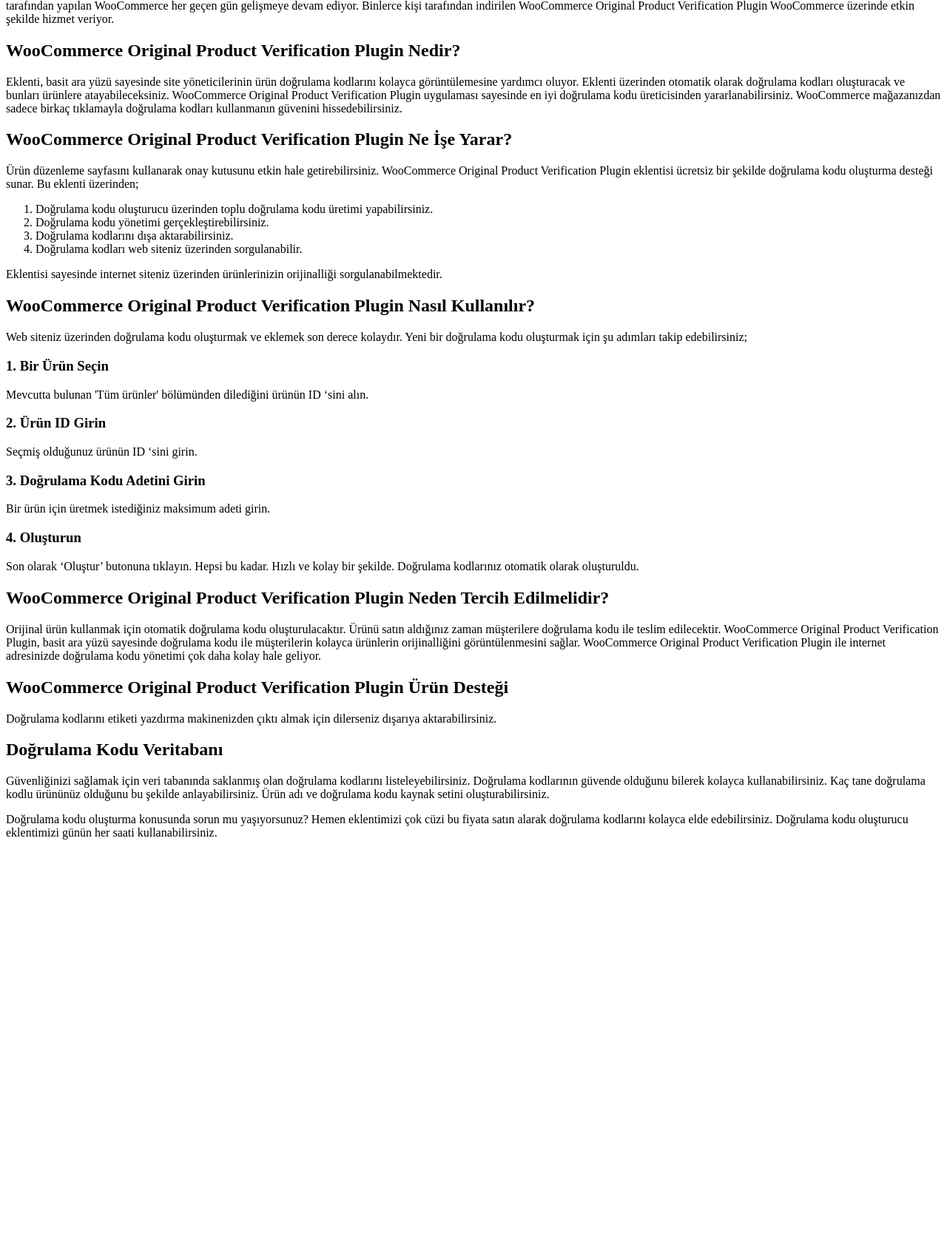
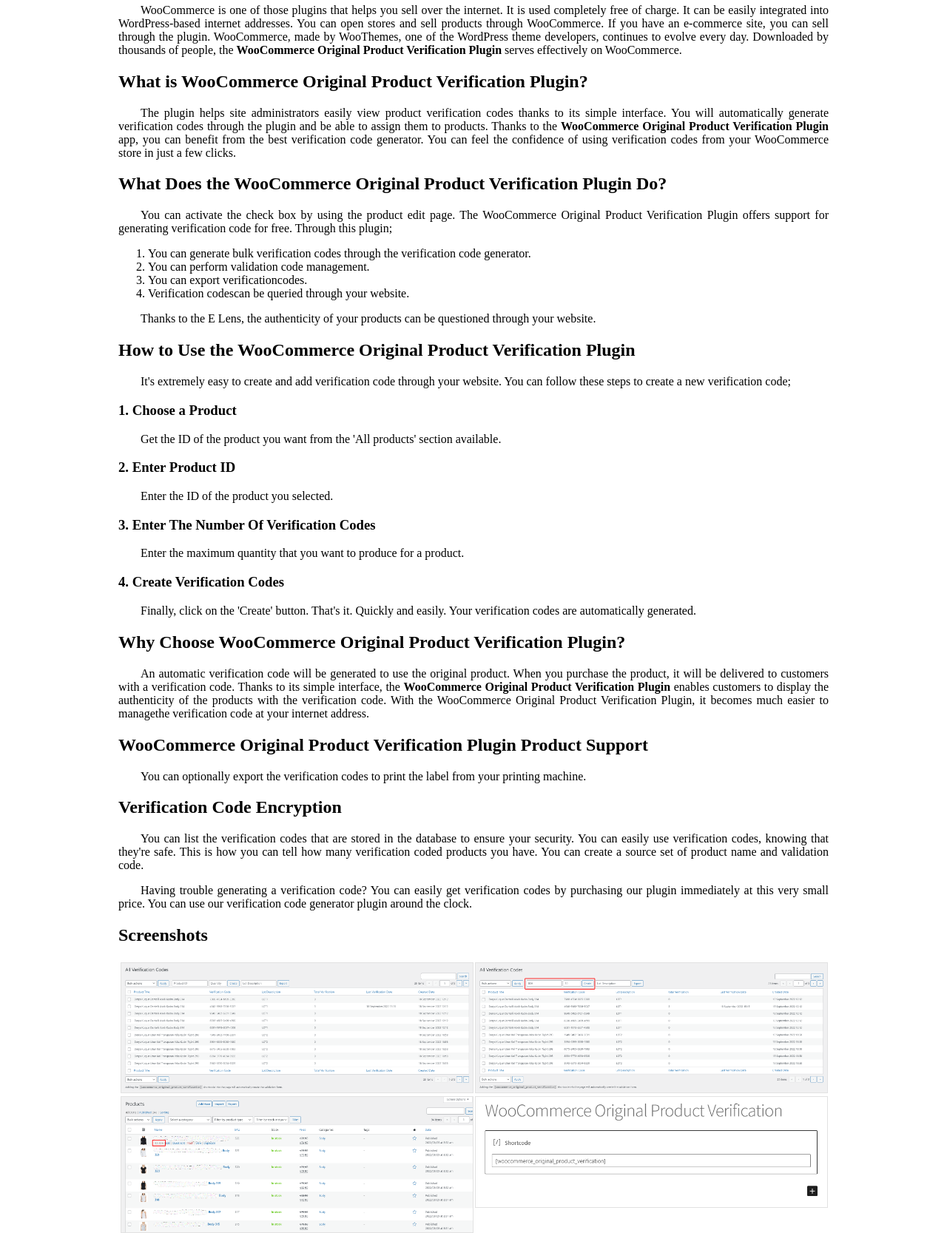
Before and after one commit to recepuncu/woocommerce-original-product-verification, a plain HTML site: page index.html in a window 1280 px wide. Shown: the part 602-2269 px from the top of the page at 74% size. Before the commit the page ends 1753 px from the top, so only its background shows below. Drawn offline with Linux system fonts and the light colour scheme.

Commit message:
Update index.html

```diff
--- a/index.html
+++ b/index.html
@@ -1,44 +1,110 @@
 <!doctype html>
-<html lang="tr">
+<html lang="en">
 	<head>
-    <meta charset="utf-8" />
-    <meta name="viewport" content="width=device-width, initial-scale=1" />
+		<meta charset="utf-8"/>
+		<meta name="description" content="It allows users to check the originality of the products with the serial numbers produced on the web site" />
+		<meta name="keywords" content="WooCommerce, Original, Product, Verification, Plugin" />
+		<meta name="author" content="Recep Uncu" />
+		<meta name="viewport" content="width=device-width, initial-scale=1"/>
 		<title>WooCommerce Original Product Verification Plugin</title>
+		<style type="text/css">
+			body {
+				margin: 0;
+				padding: 0;
+			}
+			main {
+				max-width: 960px;
+				margin: auto;
+			}
+			h1 {
+				text-align: center;
+			}
+			p {
+				text-indent: 30px;
+				text-align: justify;
+			}
+			.center {
+				display: block;
+				margin: auto;
+			}
+			table img {
+				width: 100%;
+				border: solid 1px #e2e2e2;
+			}
+			table td, table td * {
+				vertical-align: top;
+			}
+			footer {
+				display: block;
+				padding: 3px;
+				background-color: #9a5b8e;
+				color: white;
+				margin-top: 30px;
+			}
+			footer > p {
+				text-align: center;
+			}
+		</style>
 	</head>
 	<body>
-	  <img src="10-590x300.png" />
+		<main>
+			<img src="10-590x300.png" class="center" />
 			<h1>WooCommerce Original Product Verification Plugin</h1>
-<p>WooCommerce ürünlerinize doğrulama kodu eklemek için WooCommerce Original Product Verification Plugin’den yararlanabilirsiniz. Bu eklenti doğrulama kodunu otomatik olarak üretir.</p>
-<p>WooCommerce Original Product Verification Plugin ile kendi doğrulama kodlarınızı oluşturabilirsiniz. WordPress sitenize kurulan bu eklenti sayesinde her ürün için birden fazla doğrulama kodu üretebilirsiniz. Doğrulama kodu oluşturucu ile ürünleriniz kalıcı olarak tanınıyor. Doğrulama kodunu internet siteniz üzerinden sorgulatarak orijinal olup olmadığını öğrenebilirsiniz. WooCommerce mağazanız üzerinden sadece birkaç tıklamayla doğrulama kodu oluşturabilirsiniz. Eklentimiz en güçlü doğrulama kodu yöneticilerinden ilk ve tekidir. WooCommerce Original Product Verification Plugin ile yazılım, oyun ve dijital ürün ya da fiziksel ürünleriniz için doğrulama kodu oluşturabilirsiniz.</p>
-<h2>WooCommerce Nedir?</h2>
-<p>WooCommerce, internet üzerinden satış yapmanıza yardımcı olan eklentilerden bir tanesidir. Tamamen ücretsiz bir şekilde kullanılır. WordPress tabanlı internet adreslerine kolayca entegre olabilir. WooCommerce üzerinden mağaza açabilir ve ürün satışı yapabilirsiniz. E ticaret siteniz bulunuyorsa eklenti üzerinden satış yapabilirsiniz. WordPress tema geliştiricilerinden biri olan WooThemes tarafından yapılan WooCommerce her geçen gün gelişmeye devam ediyor. Binlerce kişi tarafından indirilen WooCommerce Original Product Verification Plugin WooCommerce üzerinde etkin şekilde hizmet veriyor.</p>
-<h2>WooCommerce Original Product Verification Plugin Nedir?</h2>
-<p>Eklenti, basit ara yüzü sayesinde site yöneticilerinin ürün doğrulama kodlarını kolayca görüntülemesine yardımcı oluyor. Eklenti üzerinden otomatik olarak doğrulama kodları oluşturacak ve bunları ürünlere atayabileceksiniz. WooCommerce Original Product Verification Plugin uygulaması sayesinde en iyi doğrulama kodu üreticisinden yararlanabilirsiniz. WooCommerce mağazanızdan sadece birkaç tıklamayla doğrulama kodları kullanmanın güvenini hissedebilirsiniz.</p>
-<h2>WooCommerce Original Product Verification Plugin Ne İşe Yarar?</h2>
-<p>Ürün düzenleme sayfasını kullanarak onay kutusunu etkin hale getirebilirsiniz. WooCommerce Original Product Verification Plugin eklentisi ücretsiz bir şekilde doğrulama kodu oluşturma desteği sunar. Bu eklenti üzerinden;</p>
+			<p>You can use the WooCommerce  Original Product Verification Plugin to add verification code to your WooCommerce products. This plugin automatically generates the verification code.</p>
+			<p>With the <b>WooCommerce Original Product Verification Plugin</b> you can create  your own verification codes.  With this add-in installed  on your WordPress site, you can generate multiple verification codes  for each product. With the verification code generator, your products are permanently recognized. You can find out whether the D reading code  is original by querying it through your website. You can generate a verification code through your WooCommerce store in just a few clicks  . Our plugin is  the first and only one of the  most powerful verification code managers.  <b> With the WooCommerce Original Product Verification Plugin,</b> you can generate verification codes for your software, games and digital products or physical products.</p>
+			<h2>What is WooCommerce?</h2>
+			<p>WooCommerce is one of those plugins that helps you sell over the internet. It is used completely free of charge. It can be easily integrated into WordPress-based internet addresses. You can open stores and sell products through WooCommerce. If you have an e-commerce site, you can sell through the plugin. WooCommerce, made by WooThemes, one of the WordPress theme developers, continues to evolve every day. Downloaded by thousands of people, the <b>WooCommerce Original Product Verification Plugin </b>serves effectively on WooCommerce.</p>
+			<h2>What is WooCommerce Original Product Verification Plugin?</h2>
+			<p>The plugin helps site administrators easily view product verification codes thanks to its simple interface. You  will automatically generate verification codes through the plugin and be able to assign them to products. Thanks to the <b>WooCommerce Original Product Verification Plugin</b> app, you can benefit from the best verification code generator. You can feel the confidence of using verification codes from your WooCommerce store in just a few clicks. </p>
+			<h2>What Does the WooCommerce Original Product Verification Plugin Do?</h2>
+			<p>You can activate the check box by using the product edit page.  The WooCommerce Original Product Verification Plugin offers support for generating verification code for free. Through this plugin;</p>
 			<ol>
-	<li>Doğrulama kodu oluşturucu üzerinden toplu doğrulama kodu üretimi yapabilirsiniz.</li>
-	<li>Doğrulama kodu yönetimi gerçekleştirebilirsiniz.</li>
-	<li>Doğrulama kodlarını dışa aktarabilirsiniz.</li>
-	<li>Doğrulama kodları web siteniz üzerinden sorgulanabilir.</li>
+				<li>You can generate bulk verification codes through the verification code generator.</li>
+				<li>You can perform validation code management.</li>
+				<li>You can export verificationcodes.</li>
+				<li>Verification codescan be queried through your website.</li>
 			</ol>
-<p>Eklentisi sayesinde internet siteniz üzerinden ürünlerinizin orijinalliği sorgulanabilmektedir.</p>
-<h2>WooCommerce Original Product Verification Plugin Nasıl Kullanılır?</h2>
-<p>Web siteniz üzerinden doğrulama kodu oluşturmak ve eklemek son derece kolaydır. Yeni bir doğrulama kodu oluşturmak için şu adımları takip edebilirsiniz;</p>
-<h3>1. Bir Ürün Seçin</h3>
-<p>Mevcutta bulunan 'Tüm ürünler' bölümünden dilediğini ürünün ID ‘sini alın. </p>
-<h3>2. Ürün ID Girin</h3>
-<p>Seçmiş olduğunuz ürünün ID ‘sini girin.</p>
-<h3>3. Doğrulama Kodu Adetini Girin</h3>
-<p>Bir ürün için üretmek istediğiniz maksimum adeti girin.</p>
-<h3>4. Oluşturun</h3>
-<p>Son olarak ‘Oluştur’ butonuna tıklayın. Hepsi bu kadar. Hızlı ve kolay bir şekilde. Doğrulama kodlarınız otomatik olarak oluşturuldu.</p>
-<h2>WooCommerce Original Product Verification Plugin Neden Tercih Edilmelidir?</h2>
-<p>Orijinal ürün kullanmak için otomatik doğrulama kodu oluşturulacaktır. Ürünü satın aldığınız zaman müşterilere doğrulama kodu ile teslim edilecektir. WooCommerce Original Product Verification Plugin, basit ara yüzü sayesinde doğrulama kodu ile müşterilerin kolayca ürünlerin orijinalliğini görüntülenmesini sağlar. WooCommerce Original Product Verification Plugin ile internet adresinizde doğrulama kodu yönetimi çok daha kolay hale geliyor. </p>
-<h2>WooCommerce Original Product Verification Plugin Ürün Desteği</h2>
-<p>Doğrulama kodlarını etiketi yazdırma makinenizden çıktı almak için dilerseniz dışarıya aktarabilirsiniz.</p>
-<h2>Doğrulama Kodu Veritabanı</h2>
-<p>Güvenliğinizi sağlamak için veri tabanında saklanmış olan doğrulama kodlarını listeleyebilirsiniz. Doğrulama kodlarının güvende olduğunu bilerek kolayca kullanabilirsiniz. Kaç tane doğrulama kodlu ürününüz olduğunu bu şekilde anlayabilirsiniz. Ürün adı ve doğrulama kodu kaynak setini oluşturabilirsiniz.</p>
-<p>Doğrulama kodu oluşturma konusunda sorun mu yaşıyorsunuz? Hemen eklentimizi çok cüzi bu fiyata satın alarak doğrulama kodlarını kolayca elde edebilirsiniz. Doğrulama kodu oluşturucu eklentimizi günün her saati kullanabilirsiniz.</p>
+			<p>Thanks to the E Lens, the authenticity of your products  can be questioned through your  website.</p>
+			<h2>How to Use the WooCommerce Original Product Verification Plugin</h2>
+			<p>It's extremely easy to create and add verification code through your website. You can follow these steps to create a new verification code; </p>
+			<h3>1. Choose a Product</h3>
+			<p> Get the ID of the product you want from the 'All products' section available. </p>
+			<h3>2. Enter Product ID</h3>
+			<p>Enter the ID of the product you selected.</p>
+			<h3>3. Enter The Number Of Verification Codes</h3>
+			<p>Enter the maximum quantity that you want to produce for a product.</p>
+			<h3>4. Create Verification Codes</h3>
+			<p>Finally, click on the 'Create' button. That's it. Quickly and easily. Your verification codes are automatically generated.</p>
+			<h2>Why Choose WooCommerce Original Product Verification Plugin?</h2>
+			<p>An automatic verification code will be generated to use the original product. When you purchase the product, it will be delivered to customers with a verification code. Thanks to its simple interface, the <b>WooCommerce Original Product Verification Plugin</b> enables customers to display the authenticity of the products with the verification code.  With the WooCommerce Original Product Verification Plugin, it becomes much easier to managethe verification code at your internet address.</p>
+			<h2>WooCommerce Original Product Verification Plugin Product Support</h2>
+			<p>You can optionally export the verification codes to print the label from your printing machine.</p>
+			<h2>Verification Code Encryption</h2>
+			<p>You can list the verification codes that are stored in the database to ensure your security. You can easily use verification codes, knowing that they're safe. This is how  you can tell how many verification coded products you have.  You can create a source set of product name and validation code.</p>
+			<p>Having trouble generating a verification code? You  can easily get verification codes by purchasing our plugin immediately at this very small price. You can use our  verification code generator plugin around the clock.</p>
+			<h2>Screenshots</h2>
+			<table>
+				<tr>
+					<td><a href="1-AllVerificationCodes.PNG" target="_blank"><img src="1-AllVerificationCodes.PNG" alt="All Verification Codes" /></a></td>
+					<td><a href="2-Create.PNG" target="_blank"><img src="2-Create.PNG" alt="Create Verification Codes" /></a></td>
+				</tr>
+				<tr>
+					<td><a href="3-Products.png" target="_blank"><img src="3-Products.png" alt="Products" /></a></td>
+					<td><a href="4-shorcode.PNG" target="_blank"><img src="4-shorcode.PNG" alt="Add Shortcode" /></a></td>
+				</tr>
+				<tr>
+					<td><a href="5-form.PNG" target="_blank"><img src="5-form.PNG" alt="Verification Form" /></a></td>
+					<td><a href="6-original.PNG" target="_blank"><img src="6-original.PNG" alt="Product Is Original" /></a></td>
+				</tr>
+				<tr>
+					<td><a href="7-original-before.PNG" target="_blank"><img src="7-original-before.PNG" alt="Original but checked before" /></a></td>
+					<td><a href="8-fake.PNG" target="_blank"><img src="8-fake.PNG" alt="Not Original" /></a></td>
+				</tr>
+			</table>
+		</main>
+		<footer>
+			<p>Author: Recep Uncu</p>
+			<p><a href="mailto:recepuncu@gmail.com">recepuncu@gmail.com</a></p>
+		</footer>
 	</body>
 </html>
```
Lines whose indentation alone changed are shown as unchanged.
